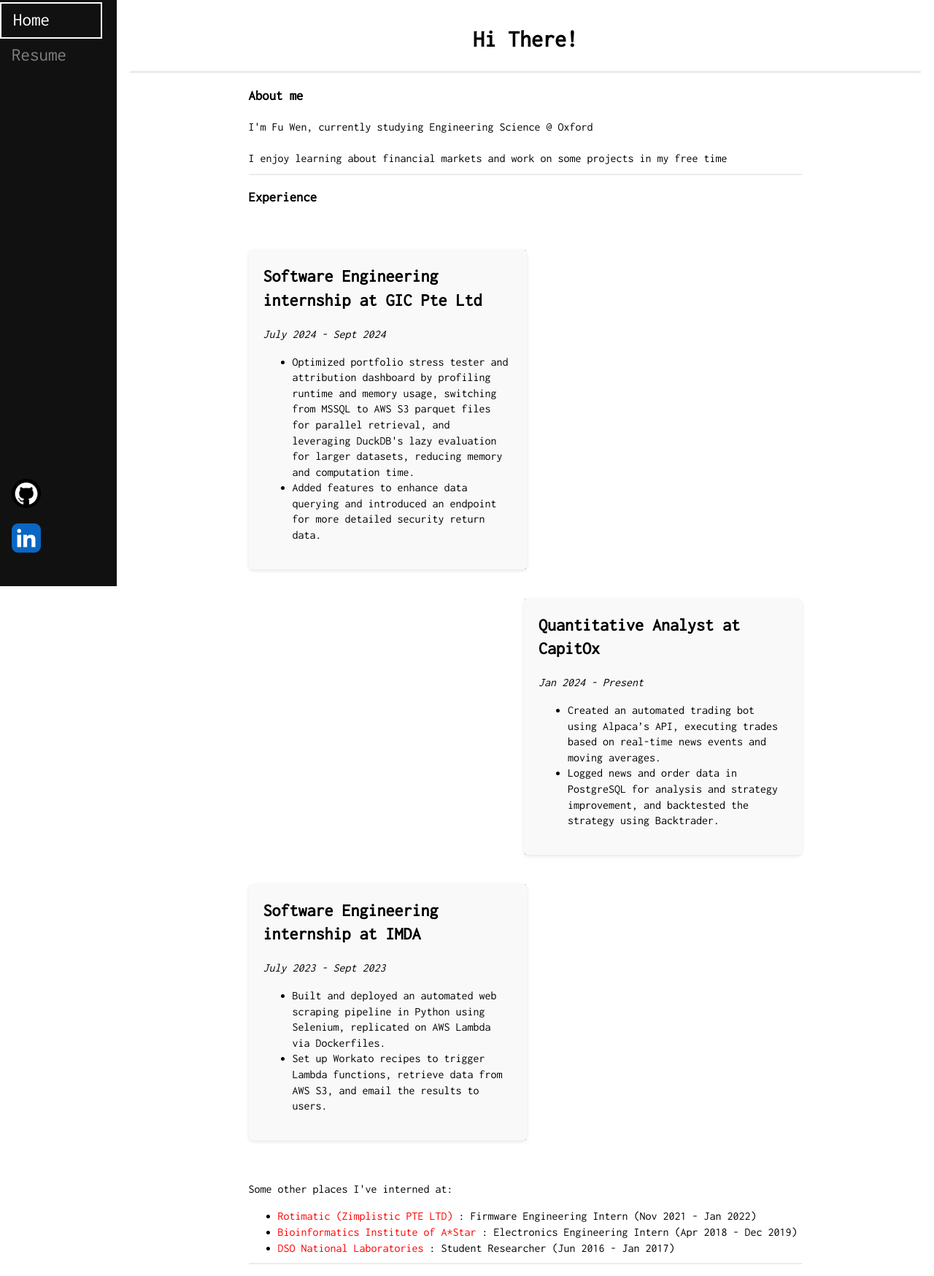
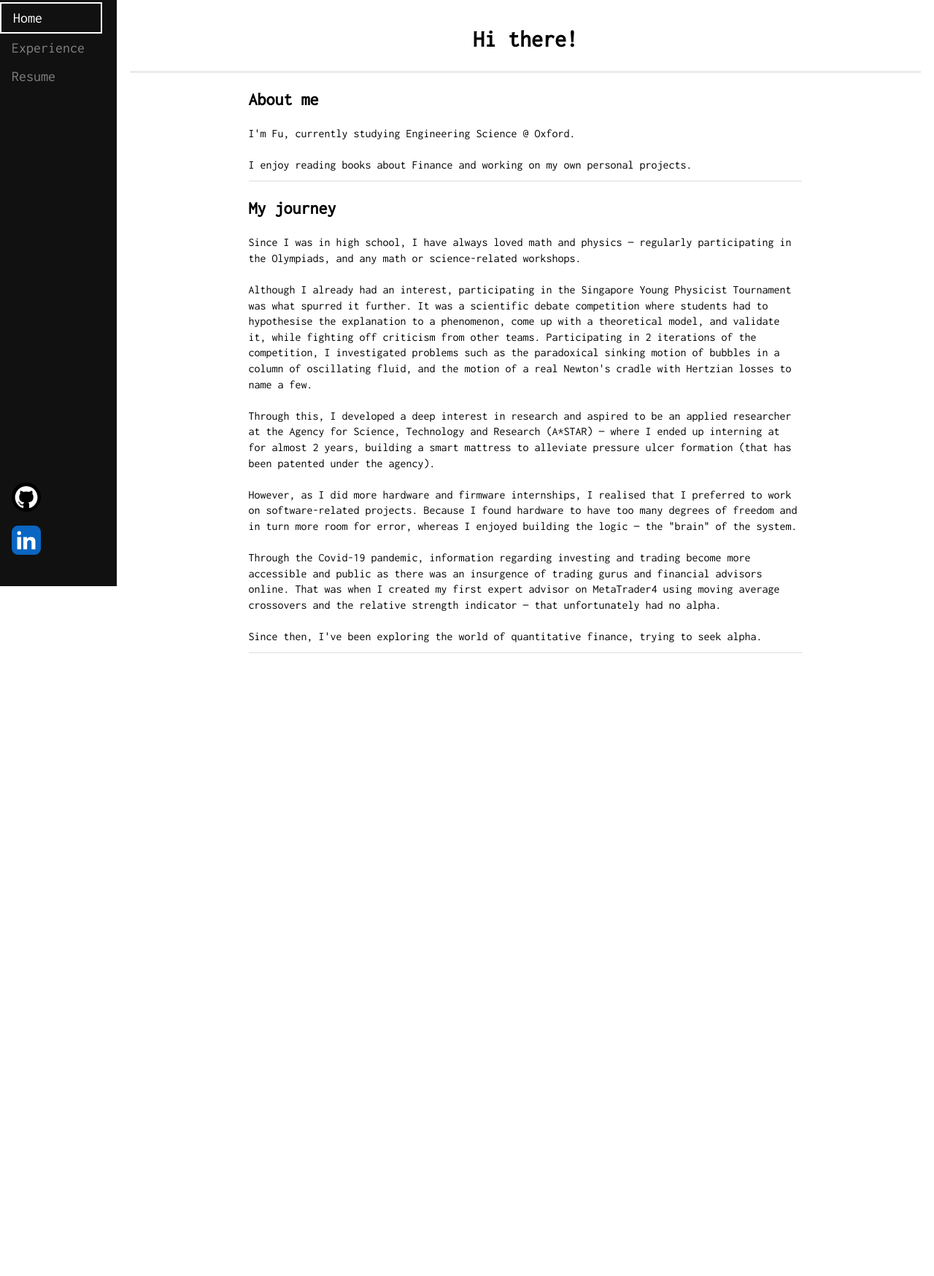
Before and after one commit to fuwentay/fuwentay.github.io, a plain HTML site: page index.html in a window 1280 px wide. Shown: the part 17-1765 px from the top of the page at 73% size. After the commit the page ends 928 px from the top, so only its background shows below. Drawn offline with Linux system fonts and the light colour scheme.

Commit message:
added experience page

```diff
--- a/index.html
+++ b/index.html
@@ -5,84 +5,13 @@
     <link rel="stylesheet" href="styles.css">
     <link rel="icon" type="image/png" href="media/fuwen.png" width="16px" height="16px">
     <link href='https://fonts.googleapis.com/css?family=Inconsolata' rel='stylesheet'>
-    <style>
-        /* Timeline styles */
-        .timeline {
-            position: relative;
-            max-width: 900px;
-            margin: 0 auto;
-            padding: 20px 0;
-        }
-
-        .container {
-            display: flex;
-            padding: 20px 0;
-            position: relative;
-        }
-
-        .container.left {
-            flex-direction: row-reverse;
-        }
-
-        .container.right {
-            flex-direction: row;
-        }
-
-        .content {
-            background-color: #f9f9f9;
-            padding: 20px;
-            border-radius: 6px;
-            box-shadow: 0 2px 5px rgba(0, 0, 0, 0.1);
-            width: 45%;
-            position: relative;
-        }
-
-        .content h2 {
-            margin-top: 0;
-        }
-
-        .container::after {
-            content: "";
-            position: absolute;
-            top: 20px;
-            width: 2px;
-            background-color: #ddd;
-            height: calc(100% - 40px);
-            left: 50%;
-            transform: translateX(-50%);
-            z-index: -1;
-        }
-
-        .container.left::after {
-            left: 50%;
-        }
-
-        .container.right::after {
-            left: 50%;
-        }
-
-        /* Responsive Design */
-        @media screen and (max-width: 600px) {
-            .container {
-                flex-direction: column;
-                align-items: center;
-            }
-
-            .content {
-                width: 90%;
-            }
-
-            .container::after {
-                display: none;
-            }
-        }
-    </style>
 </head>
 
 <body>
     <!-- Side navigation -->
     <div class="sidenav">
         <a id="pageHighlight" href="index.html">Home</a>
+        <a href="experience.html">Experience</a>
         <a href="resume.html">Resume</a>
 
         <!-- Social links-->
@@ -96,77 +25,49 @@
         </div>
     </div>
 
-    <!-- Page content -->
     <div class="main">
         <header>
-            <h1>Hi There!</h1>
+            <h1>Hi there!</h1>
         </header>
         <div id="mainSection">
             <p>
-                <h3>About me</h3>
+                <h2>About me</h2>
             </p>
-            <!-- About me-->
             <p id="lineBreak">
-                I'm Fu Wen, currently studying Engineering Science @ Oxford <br><br>
-                I enjoy learning about financial markets and work on some projects in my free time
+                I'm Fu, currently studying Engineering Science @ Oxford. <br><br>
+                I enjoy reading books about Finance and working on my own personal projects.
             </p>
+
             <p>
-                <h3>Experience</h3>
+                <h2>My journey</h2>
             </p>
-            <!-- Timeline-->
-            <div class="timeline">
-                <div class="container right">
-                    <div class="content">
-                        <h2>Software Engineering internship at GIC Pte Ltd</h2>
-                        <p>
-                            <i>July 2024 - Sept 2024</i>
-                        </p>
-                        <ul>
-                            <li>Optimized portfolio stress tester and attribution dashboard by profiling runtime and memory usage, switching
-                                from MSSQL to AWS S3 parquet files for parallel retrieval, and leveraging DuckDB's lazy evaluation for larger datasets,
-                                reducing memory and computation time.</li>
-                            <li>Added features to enhance data querying and introduced an endpoint for more detailed security return data.</li>
-                        </ul>
-                    </div>
-                </div>
-                <div class="container left">
-                    <div class="content">
-                        <h2>Quantitative Analyst at CapitOx</h2>
-                        <p>
-                            <i>Jan 2024 - Present</i>
-                        </p>
-                        <ul>
-                            <li>Created an automated trading bot using Alpaca’s API, executing trades based on real-time news events and moving averages.</li>
-                            <li>Logged news and order data in PostgreSQL for analysis and strategy improvement, and backtested the strategy using Backtrader.</li>
-                        </ul>
-                    </div>
-                </div>
-                <div class="container right">
-                    <div class="content">
-                        <h2>Software Engineering internship at IMDA</h2>
-                        <p>
-                            <i>July 2023 - Sept 2023</i>
-                        </p>
-                        <ul>
-                            <li>Built and deployed an automated web scraping pipeline in Python using Selenium, replicated on AWS Lambda via Dockerfiles.</li>
-                            <li>Set up Workato recipes to trigger Lambda functions, retrieve data from AWS S3, and email the results to users.</li>
-                        </ul>
-                    </div>
-                </div>
-            </div>
+            <p id="lineBreak">
+                Since I was in high school, I have always loved math and physics &mdash; regularly participating in the Olympiads, and any math or
+                science-related workshops. <br><br>
 
-            <!-- Experience-->
-            <p>
-                Some other places I've interned at:
-                <ul id="lineBreak">
-                    <li><a id="link" href="https://rotimatic.com/">Rotimatic (Zimplistic PTE LTD)</a>
-                        : Firmware Engineering Intern (Nov 2021 - Jan 2022)</li>
-                    <li><a id="link" href="https://www.a-star.edu.sg/bii">Bioinformatics Institute of A*Star</a>
-                        : Electronics Engineering Intern (Apr 2018 - Dec 2019)</li>
-                    <li><a id="link" href="https://www.dso.org.sg/">DSO National Laboratories</a>
-                        : Student Researcher (Jun 2016 - Jan 2017)</li>
-                </ul>
+                Although I already had an interest, participating in the Singapore Young Physicist Tournament was what spurred it further.
+                It was a scientific debate competition where students had to hypothesise the explanation to a phenomenon, come up with a theoretical
+                model, and validate it, while fighting off criticism from other teams. Participating in 2 iterations of the competition, I investigated
+                problems such as the paradoxical sinking motion of bubbles in a column of oscillating fluid, and the motion of a real Newton&apos;s cradle
+                with Hertzian losses to name a few. <br><br>
+
+                Through this, I developed a deep interest in research and aspired to be an applied researcher at the Agency for Science, Technology and
+                Research (A*STAR) &mdash; where I ended up interning at for almost 2 years, building a smart mattress to alleviate pressure ulcer formation
+                (that has been patented under the agency). <br><br>
+
+                However, as I did more hardware and firmware internships, I realised that I preferred to work on software-related projects. Because I found
+                hardware to have too many degrees of freedom and in turn more room for error, whereas I enjoyed building the logic &mdash; the "brain" of the
+                system. <br><br>
+
+                Through the Covid-19 pandemic, information regarding investing and trading become more accessible and public as there was an insurgence
+                of trading gurus and financial advisors online. That was when I created my first expert advisor on MetaTrader4 using moving average crossovers
+                and the relative strength indicator &mdash; that unfortunately had no alpha. <br><br>
+
+                Since then, I&apos;ve been exploring the world of quantitative finance, trying to seek alpha.
+
             </p>
+
+
         </div>
     </div>
 </body>
--- a/styles.css
+++ b/styles.css
@@ -23,11 +23,11 @@ header {
 /* hyperlinks */
 #mainSection #link {
     text-decoration: none;
-    color: red;
+    color: rgb(38, 20, 235);
 }
 
 #mainSection #link:hover {
-    box-shadow: 0 0 5px rgb(247, 3, 3);
+    box-shadow: 0 0 5px rgb(44, 47, 193);
     font-weight: bold;
 }
 
@@ -111,7 +111,7 @@ th {
 .sidenav a {
   padding: 6px 8px 6px 16px;
   text-decoration: none;
-  font-size: 25px;
+  font-size: 20px;
   color: #818181;
   display: block;
 }
```
Also changed, not shown: experience.html (added, +206 -0 lines), resume.html (+3 -1 lines), 1 other file.
